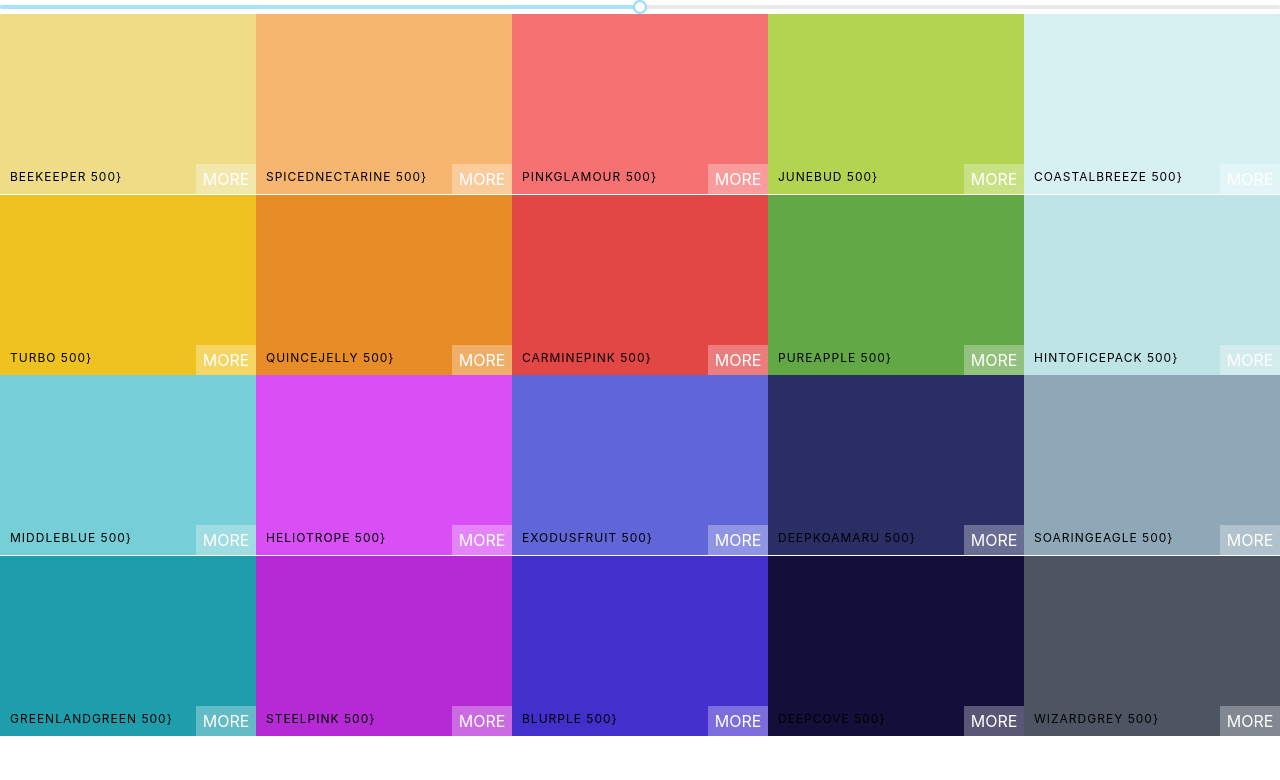
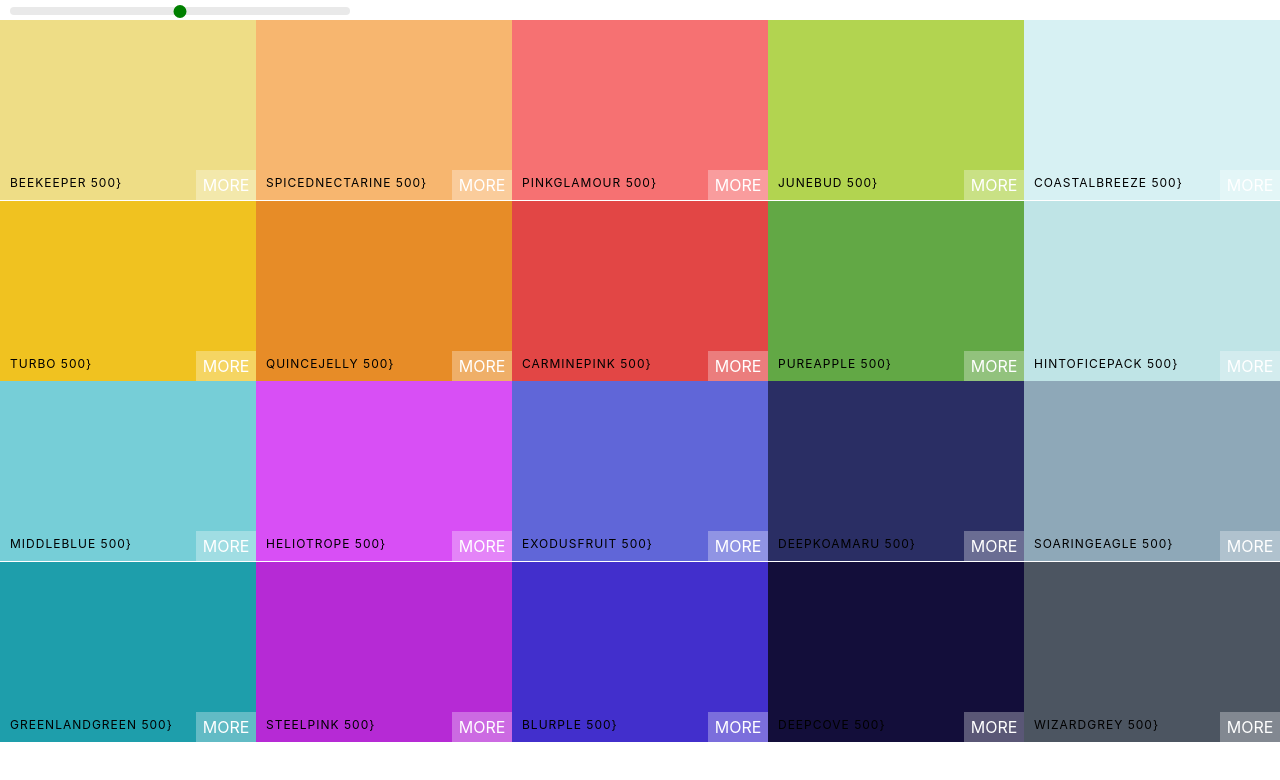
Before and after one commit to dballowe7912/color-picker-react, a React (Create React App) app: page / in a window 1280 px wide. Shown: the top 780 px of the page. Built offline with nearby package versions, Linux system fonts and the light colour scheme.

Commit message:
Added style to rc-slider

```diff
--- a/src/components/Palette/Palette.css
+++ b/src/components/Palette/Palette.css
@@ -5,3 +5,35 @@
 .Palette-colors {
     height: 90%;
 }
+
+.slider {
+    width: 340px;
+    margin: 0 10px;
+    display: inline-block;
+}
+
+/* class names included in rc-slider by default */
+
+.rc-slider-track {
+    background-color: transparent;
+}
+
+
+.rc-slider-rail {
+    height: 8px;
+}
+
+.rc-slider-handle,
+.rc-slider-handle:active,
+.rc-slider-handle:focus,
+.rc-slider-handle:hover {
+    background: green;
+    outline: none;
+    border: 2px solid green;
+    box-shadow: none;
+    width: 13px;
+    height: 13px;
+    margin-top: -2px;
+    margin-bottom: -7px;
+    cursor: inherit;
+}
--- a/src/components/Palette/Palette.js
+++ b/src/components/Palette/Palette.js
@@ -29,6 +29,7 @@
         ));
         return (
             <div className="Palette">
+                <div className="slider">
                     <Slider
                         defaultValue={level}
                         min={100}
@@ -36,6 +37,7 @@
                     step={100}
                         onAfterChange={this.changeLevel}
                     />
+                </div>
             {/* {Navbar goes here} */}
                 <div className="Palette-colors">
                 {colorBoxes}
```
Lines whose indentation alone changed are shown as unchanged.
